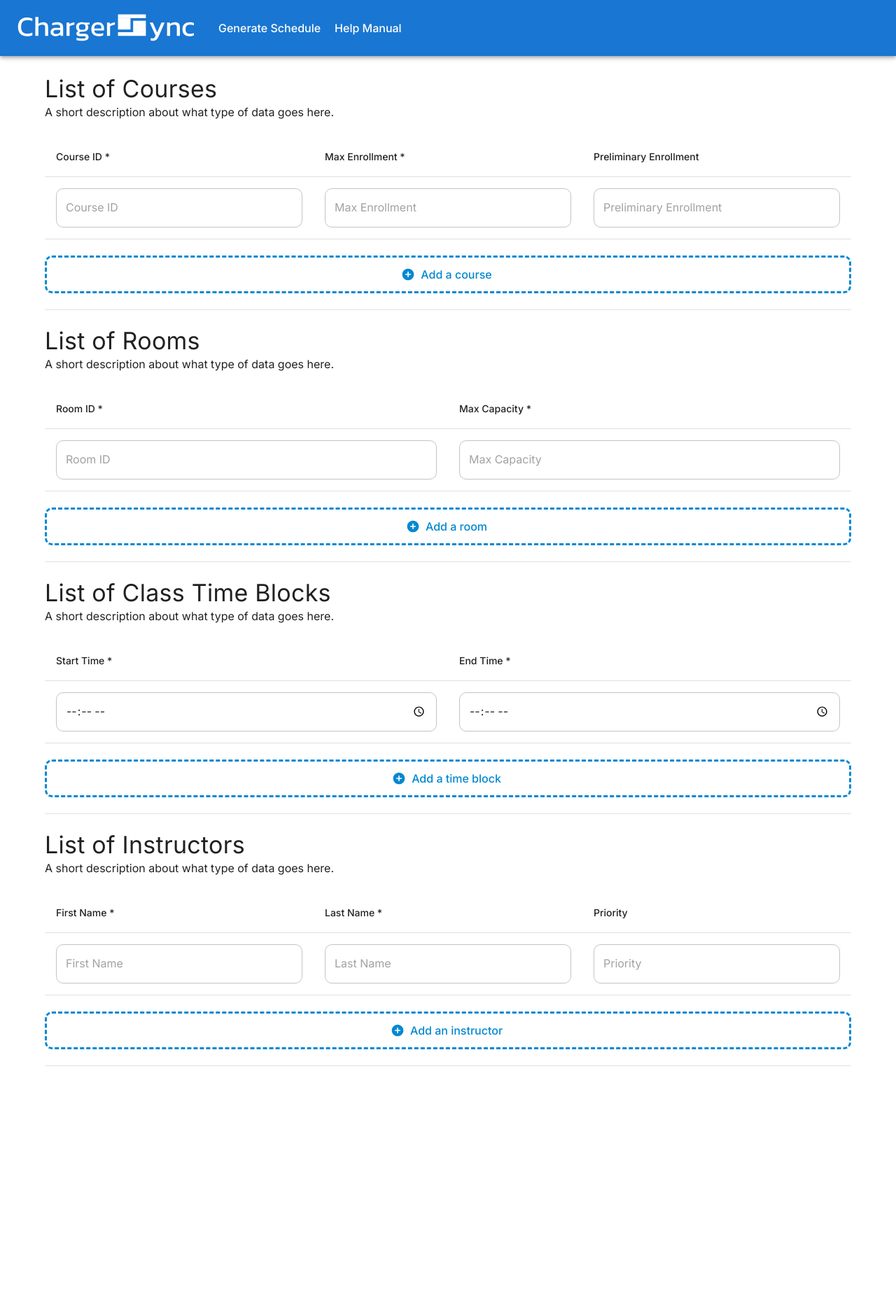
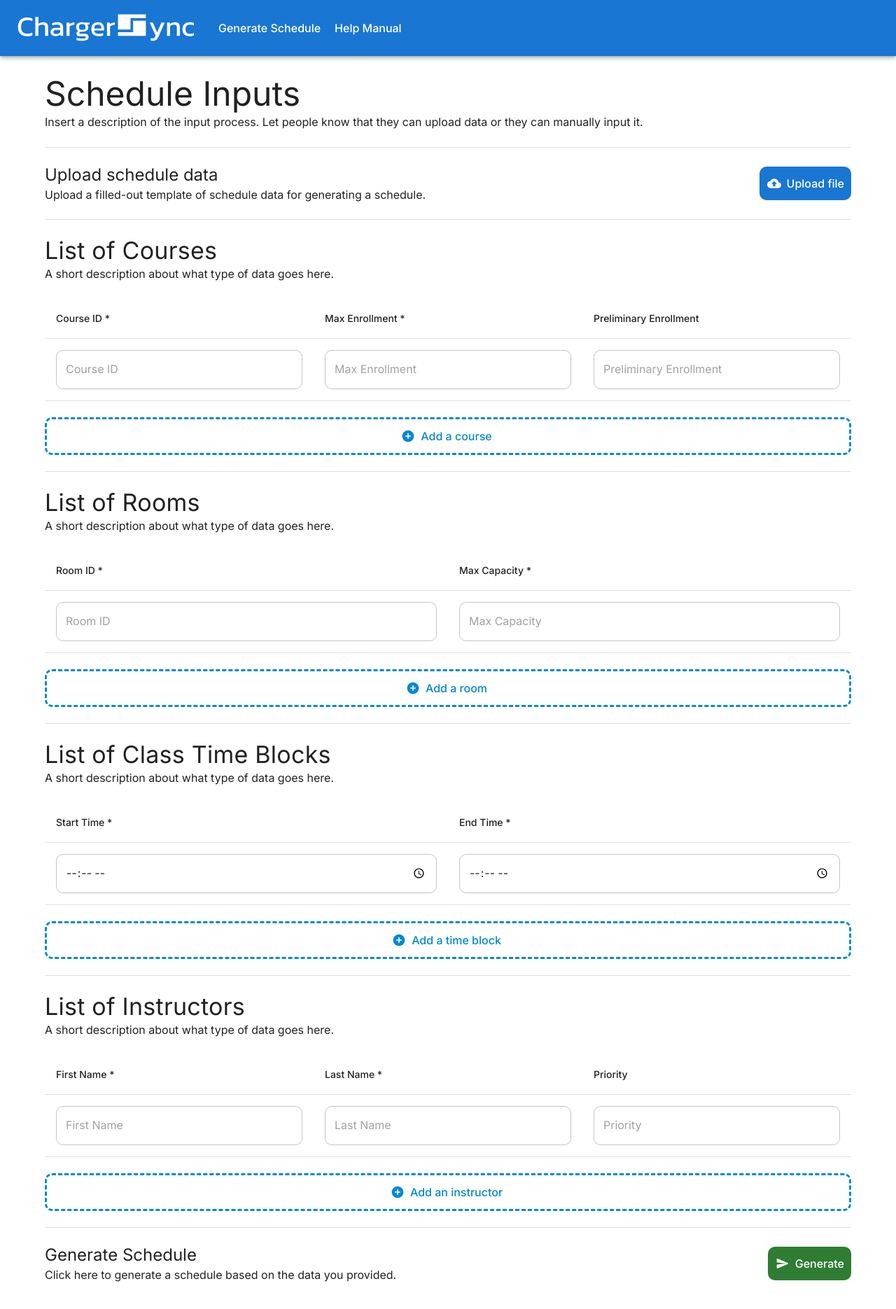
Before and after one commit to BSSD-Technologies/ChargerSync, a Next.js app in the folder frontend/: page /input-data in a window 1280 px wide. Shown: the top 1870 px of the page at 70% size. Before the commit the page ends 1651 px from the top, so only its background shows below. Built offline with nearby package versions, Linux system fonts and the light colour scheme.

Commit message:
Added upload button, generate button, etc.

```diff
--- a/frontend/package.json
+++ b/frontend/package.json
@@ -12,6 +12,7 @@
     "@emotion/react": "^11.11.3",
     "@emotion/styled": "^11.11.0",
     "@mui/icons-material": "^5.15.10",
+    "@mui/lab": "^5.0.0-alpha.165",
     "@mui/material": "^5.15.10",
     "next": "14.1.0",
     "react": "^18",
--- /dev/null
+++ b/frontend/src/app/input-data/input-sections/submit-input.tsx
@@ -0,0 +1,35 @@
+"use client";
+
+import { Box, Grid, Stack, Typography } from "@mui/material";
+import SendRoundedIcon from "@mui/icons-material/SendRounded";
+import { LoadingButton } from "@mui/lab";
+
+export default function SubmitInput() {
+  return (
+    <Box
+      sx={{
+        marginTop: "2%",
+        marginBottom: "2%",
+      }}
+    >
+      <Grid container alignItems={"center"} justifyContent={"space-between"}>
+        <Stack direction={"column"}>
+          <Typography variant="h5">Generate Schedule</Typography>
+          <Typography variant="body1">
+            Click here to generate a schedule based on the data you provided.
+          </Typography>
+        </Stack>
+        <LoadingButton
+          variant="contained"
+          color="success"
+          startIcon={<SendRoundedIcon />}
+          sx={{
+            paddingLeft: "15px",
+          }}
+        >
+          <span>Generate</span>
+        </LoadingButton>
+      </Grid>
+    </Box>
+  );
+}
--- /dev/null
+++ b/frontend/src/app/input-data/input-sections/upload-input.tsx
@@ -0,0 +1,57 @@
+"use client";
+
+import {
+  Box,
+  Button,
+  Grid,
+  Stack,
+  Typography,
+  styled,
+} from "@mui/material";
+import CloudUploadIcon from "@mui/icons-material/CloudUpload";
+
+const VisuallyHiddenInput = styled("input")({
+  clip: "rect(0 0 0 0)",
+  clipPath: "inset(50%)",
+  height: 1,
+  overflow: "hidden",
+  position: "absolute",
+  bottom: 0,
+  left: 0,
+  whiteSpace: "nowrap",
+  width: 1,
+});
+
+export default function UploadInput() {
+  return (
+    <Box
+      sx={{
+        marginTop: "2%",
+        marginBottom: "2%",
+      }}
+    >
+      <Grid container alignItems={"center"} justifyContent={"space-between"}>
+        <Stack direction={"column"}>
+          <Typography variant="h5">Upload schedule data</Typography>
+          <Typography variant="body1">
+            Upload a filled-out template of schedule data for generating a
+            schedule.
+          </Typography>
+        </Stack>
+        <Button
+          component="label"
+          role={undefined}
+          variant="contained"
+          tabIndex={-1}
+          startIcon={<CloudUploadIcon />}
+          sx={{
+            paddingLeft: "15px",
+          }}
+        >
+          Upload file
+          <VisuallyHiddenInput type="file" />
+        </Button>
+      </Grid>
+    </Box>
+  );
+}
--- a/frontend/src/app/input-data/page.tsx
+++ b/frontend/src/app/input-data/page.tsx
@@ -1,8 +1,10 @@
-import { Container, Divider } from "@mui/material";
+import { Container, Divider, Typography } from "@mui/material";
 import CourseInput from "./input-sections/course-input";
 import RoomInput from "./input-sections/room-input";
 import TimeInput from "./input-sections/time-input";
 import InstructorInput from "./input-sections/instructor-input";
+import UploadInput from "./input-sections/upload-input";
+import SubmitInput from "./input-sections/submit-input";
 
 export default function InputData() {
   return (
@@ -10,6 +12,15 @@ export default function InputData() {
       marginTop: "2%",
       paddingBottom: "10%",
     }}>
+      <Typography variant="h3">Schedule Inputs</Typography>
+      <Typography variant="body1">
+        Insert a description of the input process. Let people know that they can upload data
+        or they can manually input it.
+      </Typography>
+      <br />
+      <Divider />
+      <UploadInput />
+      <Divider />
       <CourseInput />
       <Divider />
       <RoomInput />
@@ -18,6 +29,7 @@ export default function InputData() {
       <Divider />
       <InstructorInput />
       <Divider />
+      <SubmitInput />
     </Container>
   );
 }
--- a/frontend/src/style/theme.ts
+++ b/frontend/src/style/theme.ts
@@ -66,6 +66,13 @@ export const getTheme = (mode: PaletteMode): ThemeOptions => ({
               border: "dashed",
             },
           }),
+          ...(ownerState.variant === "outlined" && {
+            boxShadow: "none",
+            textTransform: "none",
+            borderRadius: "10px",
+            fontSize: "16px",
+            padding: "10px",
+          }),
         }),
       },
     },
```
Also changed, not shown: 1 other file (tests, documents, lock files or other folders). Lines whose indentation alone changed are shown as unchanged.
